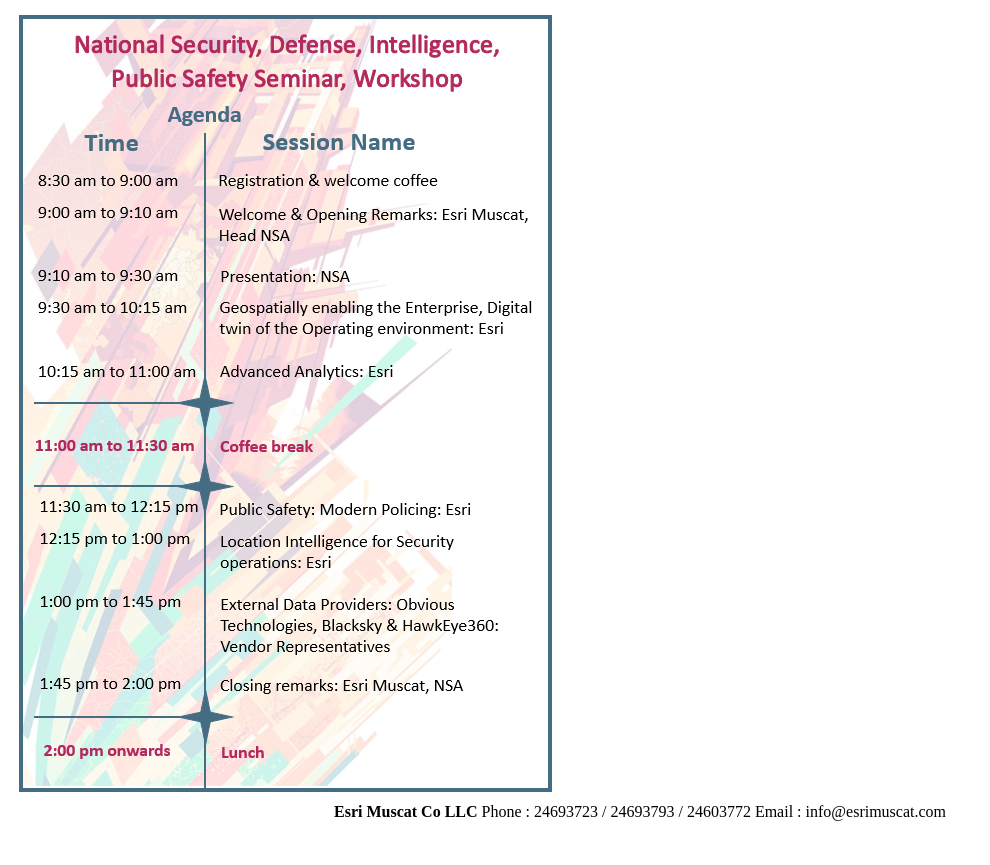
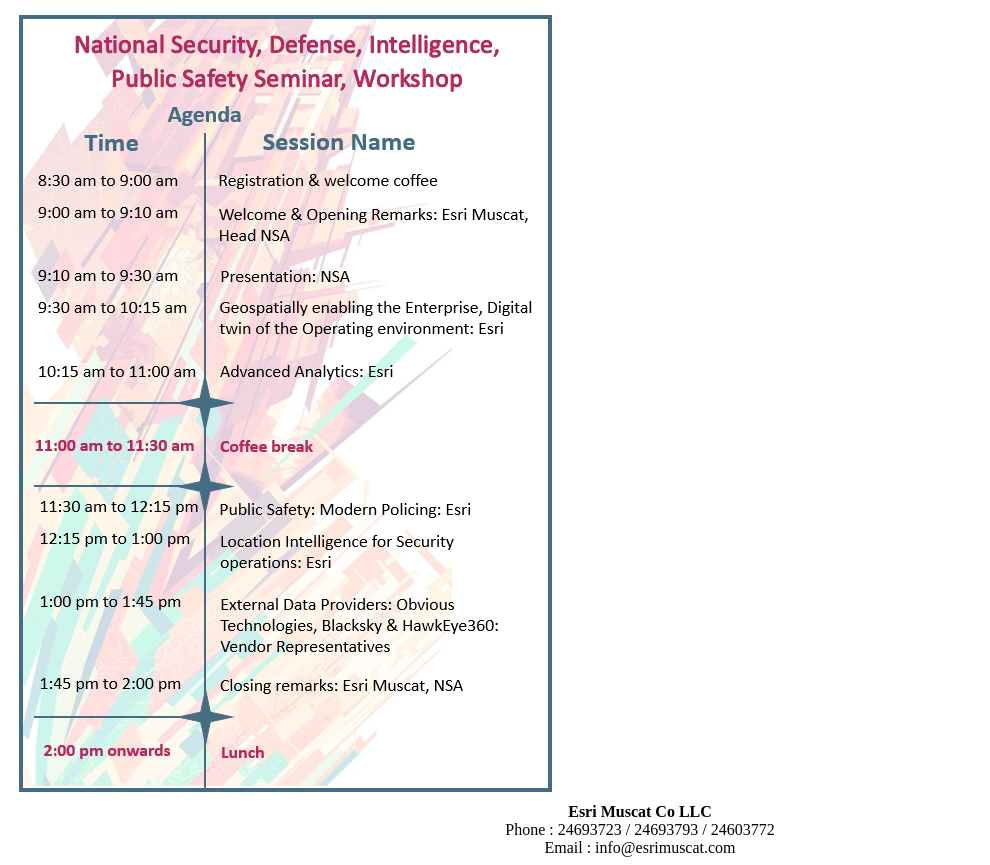
Before and after one commit to EsriMuscat/esrimuscat.github.io, a plain HTML site: page index.html in a window 1280 px wide. Shown: the whole page, without its empty margins (0-990 px from the left). Before the commit the page ends 829 px from the top, so only its background shows below. Drawn offline with Linux system fonts and the light colour scheme.

Commit message:
Update index.html

```diff
--- a/index.html
+++ b/index.html
@@ -11,9 +11,9 @@
 <img src="media\Agenda.png" style="max-width:100%;height:auto;" />
 
 <div style="text-align:center">
-<b>Esri Muscat Co LLC</b>
-Phone : 24693723 / 24693793 / 24603772
-Email : info@esrimuscat.com
+<b>Esri Muscat Co LLC</b><br/>
+Phone : 24693723 / 24693793 / 24603772<br/>
+Email : info@esrimuscat.com<br/>
 </div>
 
 <footer>
```
